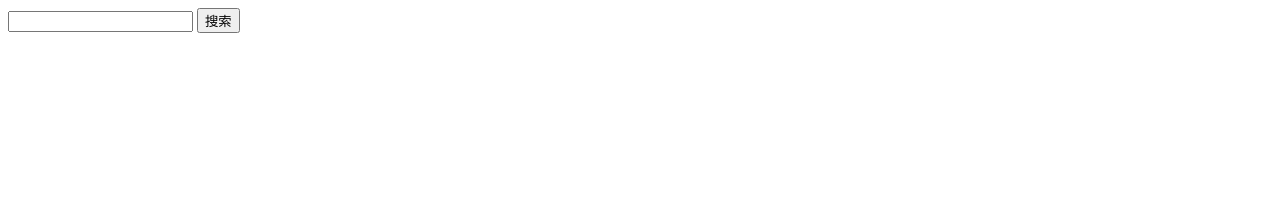
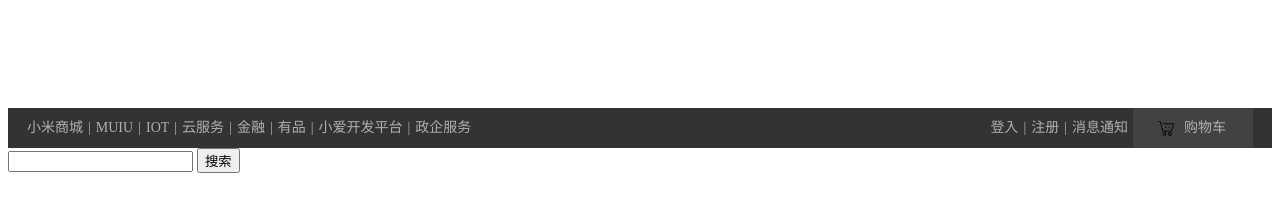
Before and after one commit to baimuyunxi/Wed_text, a plain HTML site: page XiaoMi_Shop/index.html in a window 1280 px wide. Drawn offline with Linux system fonts and the light colour scheme.

Commit message:
Construction of the navigation bar

```diff
--- /dev/null
+++ b/XiaoMi_Shop/index.css
@@ -0,0 +1,77 @@
+/** {*/
+/*    padding: 0;*/
+/*    margin: 0;*/
+/*}*/
+
+body {
+    color: #333;
+    background-color: #fff;
+    min-width: 1226px;
+}
+
+header {
+    padding: 50px;
+    background: url("#");
+}
+
+/*去除标签下划线*/
+a {
+    text-decoration: none;
+}
+
+/*导航栏*/
+nav {
+    height: 40px;
+    background-color: #333333;
+}
+
+nav div.navbar {
+    width: 1226px;
+    /*padding-top: 8px;*/
+    margin-right: auto;
+    margin-left: auto;
+    font-size: 14px;
+    /*display: table;*/
+    /*display: flex;*/
+    /*justify-content:center;*/
+    /*color: white;*/
+}
+
+nav div.navbar div.left {
+    height: 100%;
+    float: left;
+}
+
+nav div.navbar a, nav div.navbar span {
+    float: left;
+    margin-right: 5px;
+    /*指定元素行盒的最小高度——文字水平居中*/
+    line-height: 40px;
+    color: #b0b0b0;
+}
+/*购物车图标*/
+nav div.navbar img {
+    height: 15px;
+    padding-top: 13px;
+    padding-right: 5px;
+    margin-left: 10px;
+    float: left;
+}
+
+nav div.shopping {
+    float: right;
+    background-color: #424242;
+    box-sizing: border-box;
+    height: 40px;
+    width: 120px;
+    padding-left: 15px;
+}
+
+.shopping a{
+    margin-left: 5px;
+}
+
+
+nav div.loggin {
+    float: right;
+}
--- a/XiaoMi_Shop/index.html
+++ b/XiaoMi_Shop/index.html
@@ -3,6 +3,7 @@
 <head>
     <meta charset="UTF-8">
     <title>小米管网</title>
+    <link rel="stylesheet" href="index.css">
 </head>
 <body>
 <!--头部-->
@@ -11,12 +12,25 @@
 </header>
 <!-- 导航栏-->
 <nav>
-    <div>
+    <div class="navbar">
         <div class="left">
-
+            <a href="#">小米商城</a><span>|</span>
+            <a href="#">MUIU</a><span>|</span>
+            <a href="#">IOT</a><span>|</span>
+            <a href="#">云服务</a><span>|</span>
+            <a href="#">金融</a><span>|</span>
+            <a href="#">有品</a><span>|</span>
+            <a href="#">小爱开发平台</a><span>|</span>
+            <a href="#">政企服务</a>
         </div>
-        <div class="right">
-
+        <div class="shopping">
+            <em><img src="images/购物车8.png"></em>
+            <a href="#">购物车</a>
+        </div>
+        <div class="loggin">
+            <a href="#">登入</a><span>|</span>
+            <a href="#">注册</a><span>|</span>
+            <a href="#">消息通知</a>
         </div>
     </div>
 </nav>
```
Also changed, not shown: XiaoMi_Shop/images/购物车8.png (added).
